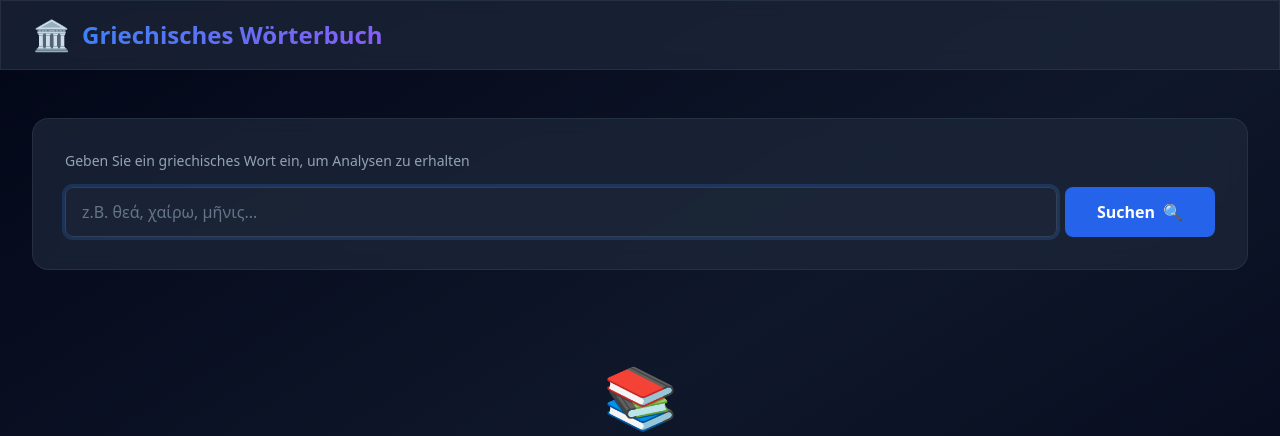
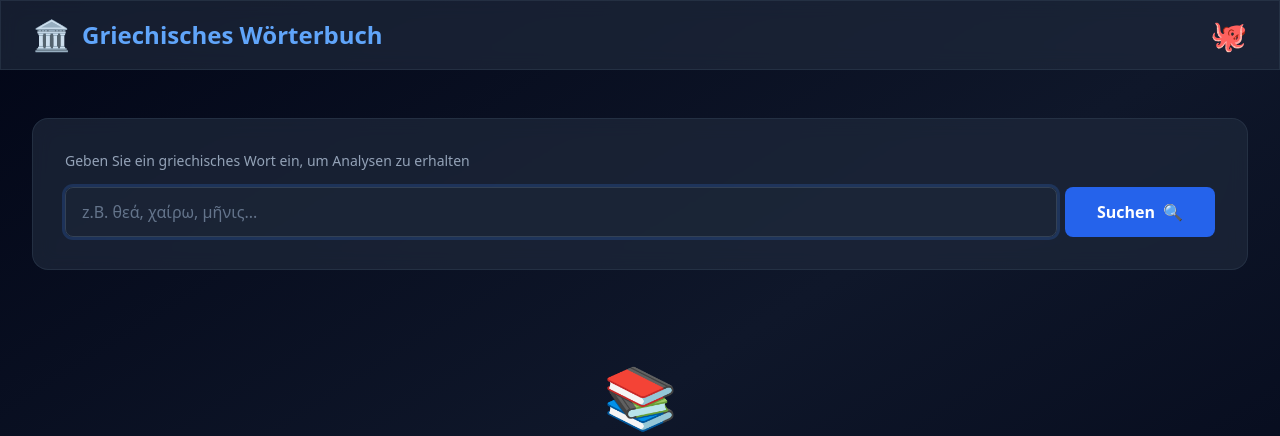
Before and after one commit to binEpilo/Griechischwoerterbuch, a Flask app: page / in a window 1280 px wide. Shown: the top 436 px of the page. Run offline with Flask 3, Linux system fonts and the light colour scheme; some libraries are stand-ins or nearby versions.

Commit message:
episch und Pronomen hinzugefügt, Suchleiste gefixt, Github hinzugefügt, Farbe für Text oben angepasst

```diff
--- a/greek_translator.py
+++ b/greek_translator.py
@@ -58,9 +58,11 @@ MORPHOLOGY_TRANSLATIONS = {
     'noun': 'Substantiv',
     'verb': 'Verb',
     'adj': 'Adjektiv',
+    'pron': 'Pronomen',
     'attic': 'attisch',
     'doric': 'dorisch',
     'ionic': 'ionisch',
+    'epic': 'episch',
     'aeolic': 'aeolisch',
     'homeric': 'homerisch',
     'contr': 'kontrahiert',
--- a/templates/index.html
+++ b/templates/index.html
@@ -55,10 +55,7 @@
         }
 
         .gradient-text {
-            background: linear-gradient(135deg, #3b82f6 0%, #8b5cf6 100%);
-            -webkit-background-clip: text;
-            -webkit-text-fill-color: transparent;
-            background-clip: text;
+            color: #60a5fa;
         }
 
         .search-input:focus {
@@ -102,6 +99,13 @@
                         Griechisches Wörterbuch
                     </h1>
                 </div>
+                <a href="https://github.com/binEpilo/Griechischwoerterbuch.git"
+                   target="_blank"
+                   rel="noopener noreferrer"
+                   class="text-3xl hover:opacity-75 transition-opacity duration-200"
+                   title="GitHub Repository">
+                    🐙
+                </a>
             </div>
         </div>
     </nav>
@@ -110,23 +114,23 @@
     <main class="max-w-7xl mx-auto px-4 sm:px-6 lg:px-8 py-12">
         <!-- Search Section -->
         <div class="mb-12">
-            <div class="glass-effect p-8 rounded-2xl border border-slate-700/50">
+            <div class="glass-effect p-4 sm:p-8 rounded-2xl border border-slate-700/50">
                 <p class="text-slate-400 mb-4 text-sm">
                     Geben Sie ein griechisches Wort ein, um Analysen zu erhalten
                 </p>
-                <div class="flex gap-2">
+                <div class="flex gap-1 sm:gap-2 flex-wrap sm:flex-nowrap">
                     <input
                         type="text"
                         id="searchInput"
                         placeholder="z.B. θεά, χαίρω, μῆνις..."
-                        class="search-input flex-1 bg-slate-800/50 border border-slate-700 rounded-lg px-4 py-3 text-slate-100 placeholder-slate-500 focus:outline-none transition-all"
+                        class="search-input flex-1 min-w-0 bg-slate-800/50 border border-slate-700 rounded-lg px-3 sm:px-4 py-2 sm:py-3 text-sm sm:text-base text-slate-100 placeholder-slate-500 focus:outline-none transition-all"
                         autocomplete="off"
                     >
                     <button
                         id="searchBtn"
-                        class="bg-blue-600 hover:bg-blue-700 text-white font-semibold px-8 py-3 rounded-lg transition-all duration-200 flex items-center gap-2 whitespace-nowrap"
+                        class="bg-blue-600 hover:bg-blue-700 text-white font-semibold px-3 sm:px-8 py-2 sm:py-3 rounded-lg transition-all duration-200 flex items-center gap-1 sm:gap-2 whitespace-nowrap flex-shrink-0"
                     >
-                        <span>Suchen</span>
+                        <span class="hidden sm:inline">Suchen</span>
                         <span class="search-icon">🔍</span>
                     </button>
                 </div>
```
